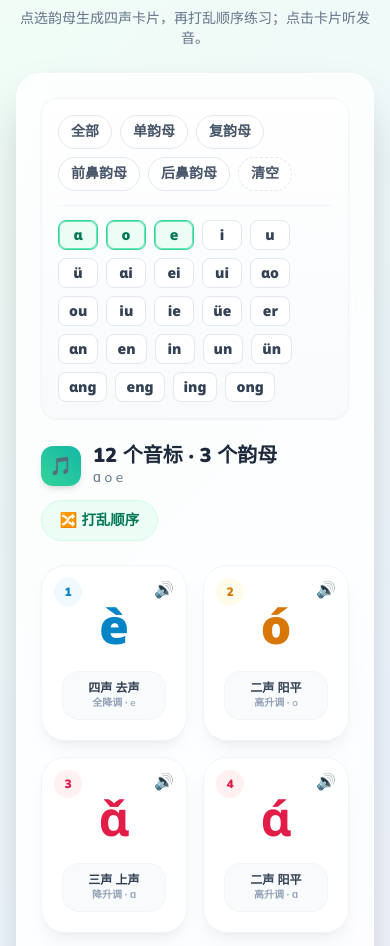
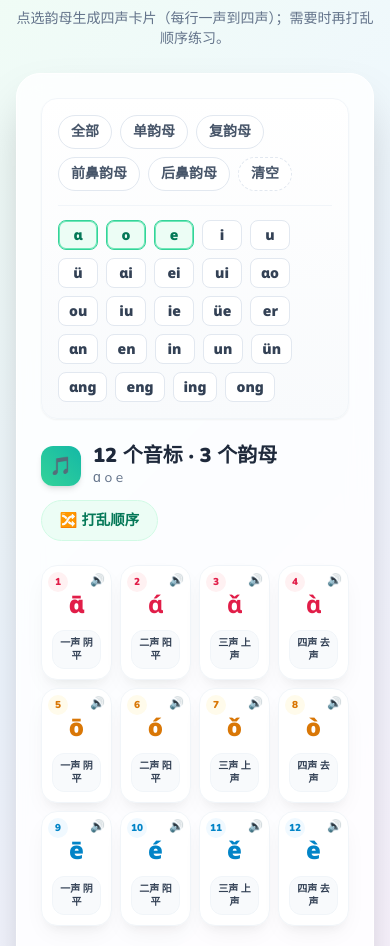
Before and after one commit to smlemk3/pinyindiandu, a plain HTML site: page index.html in a window 390 px wide. Shown: the part 127-1073 px from the top of the page. Drawn offline with nearby package versions, Linux system fonts and the light colour scheme; a web font is replaced by a local one.

Commit message:
Show cards in natural order by default: finals top-to-bottom, tones left-to-right.

```diff
--- a/index.html
+++ b/index.html
@@ -42,7 +42,7 @@ body{font-family:'Nunito',sans-serif;background:linear-gradient(135deg,#f0fdf4 0
     拼音<span class="text-emerald-500">四声</span>大乱斗
   </h1>
   <p class="text-slate-500 text-sm md:text-base max-w-2xl mx-auto">
-    点选韵母生成四声卡片，再打乱顺序练习；点击卡片听发音。
+    点选韵母生成四声卡片（每行一声到四声）；需要时再打乱顺序练习。
   </p>
 </header>
 
@@ -67,7 +67,7 @@ body{font-family:'Nunito',sans-serif;background:linear-gradient(135deg,#f0fdf4 0
 
   <p id="parseHint" class="w-full text-sm text-slate-500 -mt-2 hidden"></p>
 
-  <div id="pinyinGrid" class="w-full grid grid-cols-2 sm:grid-cols-3 md:grid-cols-4 gap-4 md:gap-6"></div>
+  <div id="pinyinGrid" class="w-full grid grid-cols-4 gap-2 sm:gap-4 md:gap-6"></div>
 
   <div class="text-center bg-amber-50/80 border border-amber-100 px-4 py-3 rounded-2xl w-full">
     <p class="text-xs md:text-sm text-amber-800/90 font-medium">
@@ -224,14 +224,14 @@ body{font-family:'Nunito',sans-serif;background:linear-gradient(135deg,#f0fdf4 0
     $grid.innerHTML = '';
     list.forEach((item, index) => {
       const el = document.createElement('div');
-      el.className = 'pinyin-card bg-white rounded-3xl p-5 border border-slate-100 flex flex-col items-center justify-between gap-3 cursor-pointer select-none relative overflow-hidden group';
+      el.className = 'pinyin-card bg-white rounded-2xl sm:rounded-3xl p-2.5 sm:p-5 border border-slate-100 flex flex-col items-center justify-between gap-1.5 sm:gap-3 cursor-pointer select-none relative overflow-hidden group';
       el.innerHTML =
-        '<div class="absolute top-3 left-3 w-7 h-7 rounded-full ' + item.bg + ' ' + item.text + ' text-xs font-black flex items-center justify-center">' + (index + 1) + '</div>' +
-        '<div class="absolute top-3 right-3 text-slate-300 group-hover:text-slate-500">🔊</div>' +
-        '<div class="mt-4 mb-2"><span class="pinyin-glyph text-5xl md:text-6xl font-black ' + item.text + '">' + item.char + '</span></div>' +
-        '<div class="text-center w-full bg-slate-50 rounded-2xl py-2 px-3 border border-slate-100 group-hover:bg-indigo-50/50">' +
-          '<p class="text-xs font-bold text-slate-700">' + item.name + '</p>' +
-          '<p class="text-[10px] text-slate-400 font-semibold">' + item.desc + ' ∙ ' + displayFinal(item.letter) + '</p>' +
+        '<div class="absolute top-1.5 left-1.5 sm:top-3 sm:left-3 w-5 h-5 sm:w-7 sm:h-7 rounded-full ' + item.bg + ' ' + item.text + ' text-[10px] sm:text-xs font-black flex items-center justify-center">' + (index + 1) + '</div>' +
+        '<div class="absolute top-1.5 right-1.5 sm:top-3 sm:right-3 text-slate-300 group-hover:text-slate-500 text-xs sm:text-base">🔊</div>' +
+        '<div class="mt-3 sm:mt-4 mb-1 sm:mb-2"><span class="pinyin-glyph text-2xl sm:text-5xl md:text-6xl font-black ' + item.text + '">' + item.char + '</span></div>' +
+        '<div class="text-center w-full bg-slate-50 rounded-xl sm:rounded-2xl py-1.5 sm:py-2 px-1 sm:px-3 border border-slate-100 group-hover:bg-indigo-50/50">' +
+          '<p class="text-[10px] sm:text-xs font-bold text-slate-700 leading-tight">' + item.name + '</p>' +
+          '<p class="text-[9px] sm:text-[10px] text-slate-400 font-semibold hidden sm:block">' + item.desc + ' ∙ ' + displayFinal(item.letter) + '</p>' +
         '</div>';
       el.addEventListener('click', () => {
         speak(item);
@@ -277,7 +277,7 @@ body{font-family:'Nunito',sans-serif;background:linear-gradient(135deg,#f0fdf4 0
     save();
     syncChips();
     setHint('');
-    render(doShuffle !== false);
+    render(!!doShuffle);
   }
 
   function toggle(finalName) {
@@ -294,7 +294,7 @@ body{font-family:'Nunito',sans-serif;background:linear-gradient(135deg,#f0fdf4 0
       return;
     }
     setHint('');
-    render(true);
+    render(false);
   }
 
   function buildUI() {
@@ -308,8 +308,8 @@ body{font-family:'Nunito',sans-serif;background:linear-gradient(135deg,#f0fdf4 0
       btn.addEventListener('click', fn);
       $groups.appendChild(btn);
     }
-    addGroup('all', '全部', () => setSel(ALL, true));
-    Object.keys(GROUPS).forEach((k) => addGroup(k, GROUPS[k].label, () => setSel(GROUPS[k].items, true)));
+    addGroup('all', '全部', () => setSel(ALL));
+    Object.keys(GROUPS).forEach((k) => addGroup(k, GROUPS[k].label, () => setSel(GROUPS[k].items)));
     addGroup('clear', '清空', () => {
       selected = [];
       save();
@@ -354,7 +354,7 @@ body{font-family:'Nunito',sans-serif;background:linear-gradient(135deg,#f0fdf4 0
   if (!selected.length) selected = ['a', 'o', 'e'];
   syncChips();
   setHint('');
-  render(true);
+  render(false);
 })();
 </script>
 </body>
```
